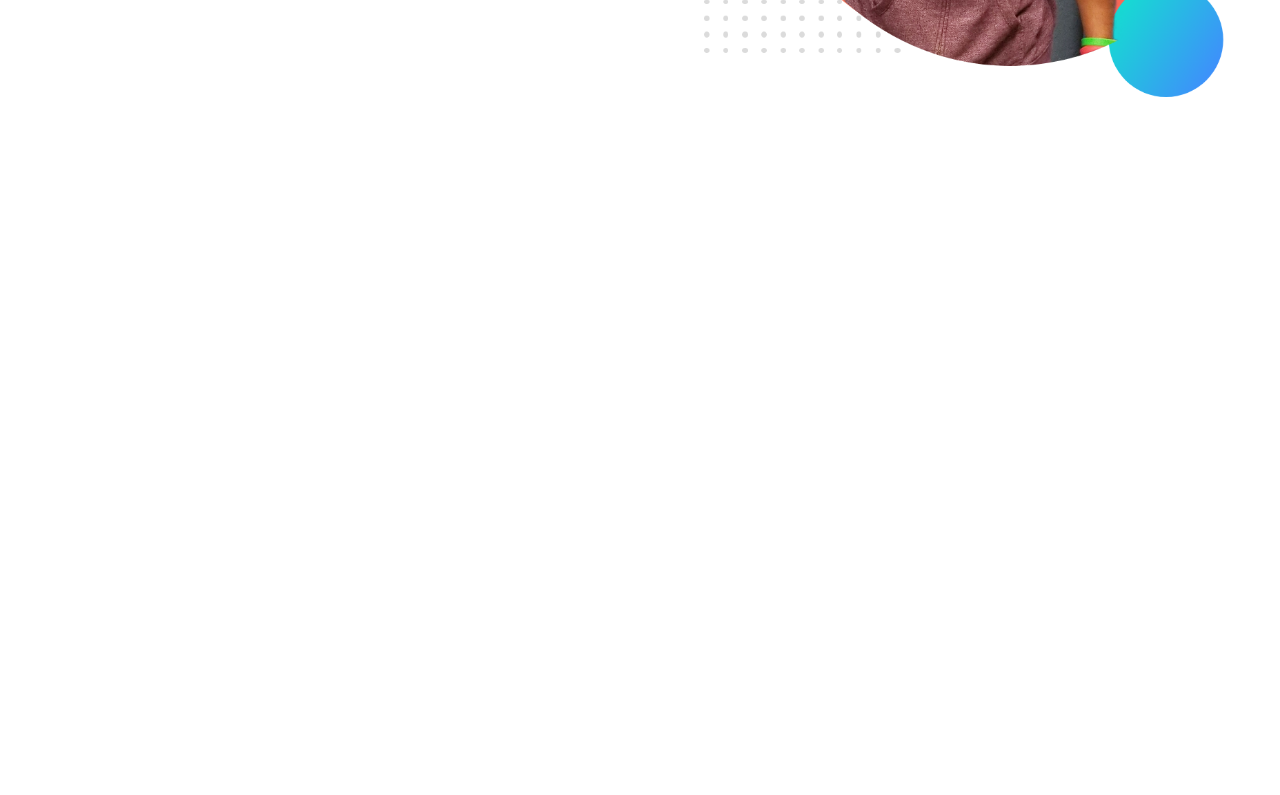
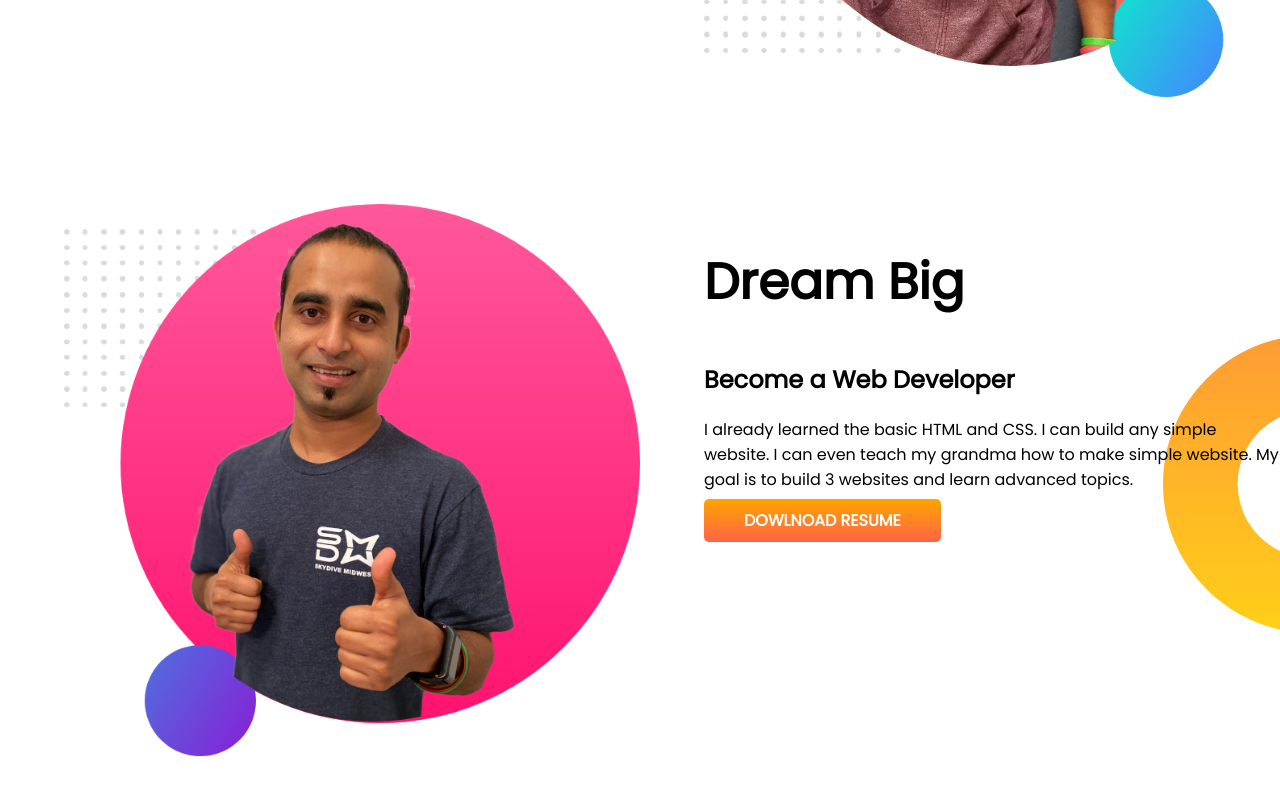
Before and after one commit to nishattasnim23/web-developer-portfolio, a plain HTML site: page index.html in a window 1280 px wide. Shown: the part 475-1270 px from the top of the page. Before the commit the page ends 800 px from the top, so only its background shows below. Drawn offline with Linux system fonts and the light colour scheme.

Commit message:
dream added

```diff
--- a/index.html
+++ b/index.html
@@ -29,6 +29,21 @@
             <img src="images/jhankar.png" alt="">
         </div>
     </section>
+    <section class="dream-big">
+        <div class="half-width">
+            <img src="images/jhankar2.png" alt="">
+        </div>
+        <div class="half-width">
+            <h1>Dream Big</h1>
+            <h2>Become a Web Developer</h2>
+            <p>
+                I already learned the basic HTML and CSS. I can build any simple website. I can even teach my grandma
+                how to make simple website. My goal is to build 3 websites and learn advanced topics.
+            </p>
+            <a class="link-button" target="_blank" href="">DOWLNOAD RESUME</a>
+        </div>
+
+    </section>
 </body>
 
 </html>
--- a/style.css
+++ b/style.css
@@ -13,6 +13,8 @@ h1 {
 
 section {
     display: flex;
+    margin-bottom: 100px;
+
 }
 
 .half-width {
@@ -38,3 +40,9 @@ section {
     background-image: url(images/top-banner.png);
     background-repeat: no-repeat;
 }
+
+.dream-big {
+    background-image: url(images/dream-bg.png);
+    background-repeat: no-repeat;
+    background-position: right;
+}
```
